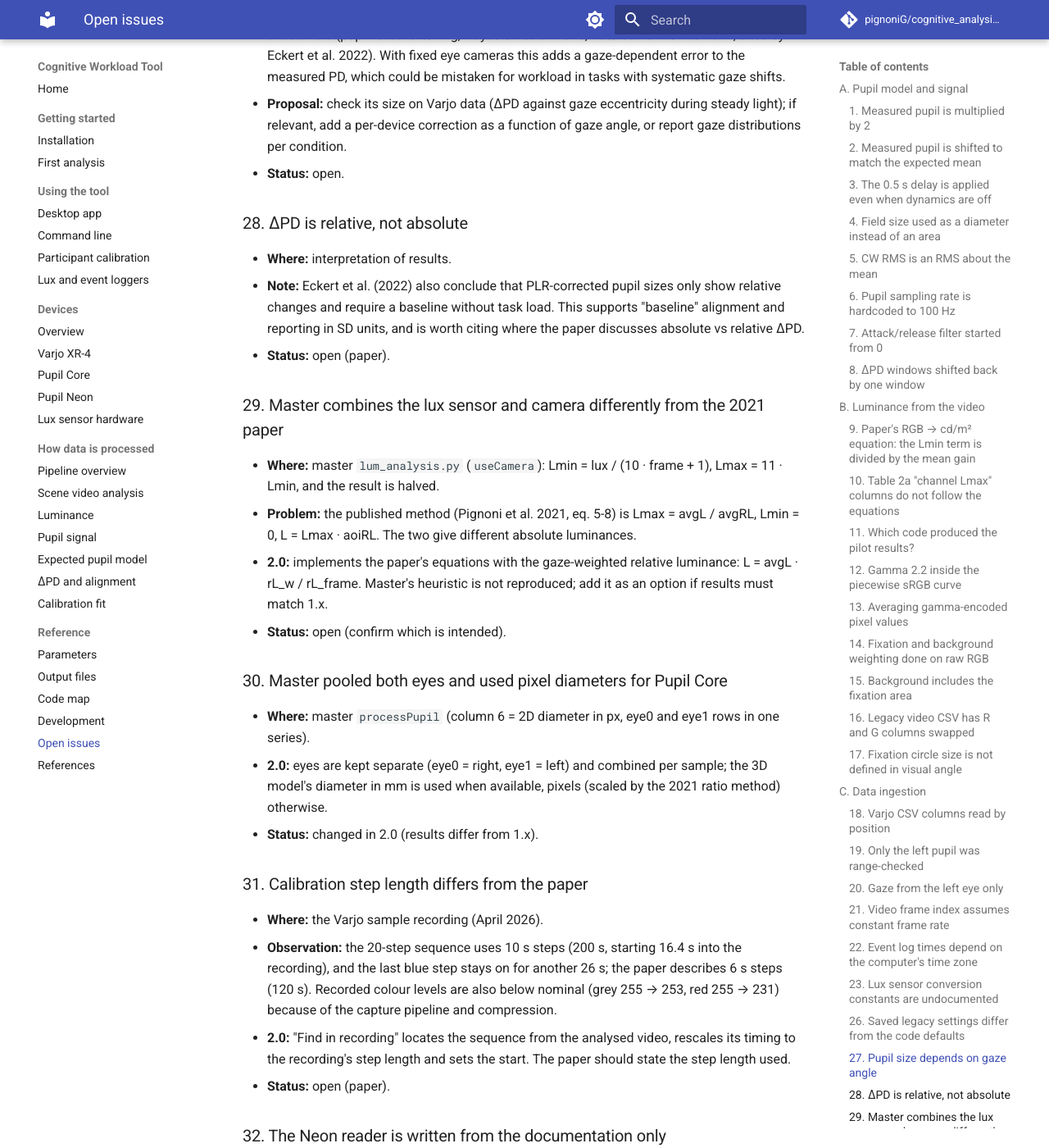
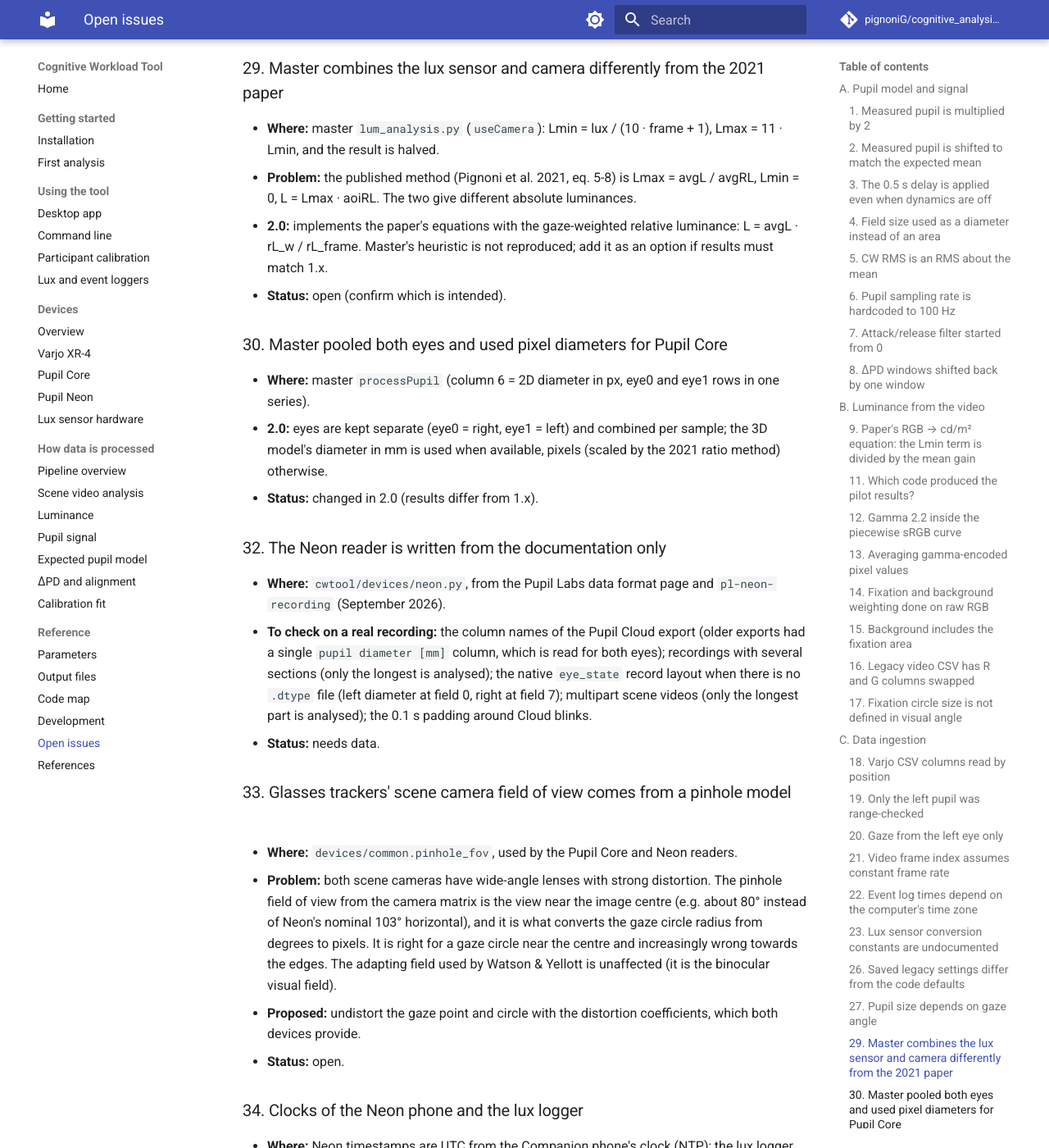
Before and after one commit to pignoniG/cognitive_analysis_tool, an MkDocs documentation site: the page built from docs/OPEN_ISSUES.md, in a window 1280 px wide and 1400 px high, scrolled down 10568 px. Shown: the whole window at 82% size. Built offline with MkDocs 1.6.1 and Material for MkDocs 9.7.7, drawn with Linux system fonts in a browser that asks for light colours; comment, search, counter and statistics services are not loaded; some of the changed text lies outside the part shown.

Commit message:
Remove the open issues about the paper text
Issues 10, 24, 25, 28 and 31 concern only the paper's wording, tables
and stated settings; they will be taken up when the paper is revised
and stay in this file's history. The other issues keep their numbers.
The ΔPD page cites Eckert et al. directly instead of issue 28.

```diff
--- a/docs/OPEN_ISSUES.md
+++ b/docs/OPEN_ISSUES.md
@@ -135,14 +138,6 @@
 - **Proposal:** apply the normalisation to the Lmax term only:
   L_px = Σ_C w_C · (Lmax · (c_C / c̄) · C_lin + Lmin · (1 − C_lin)).
 - **Status:** open.
-
-### 10. Table 2a "channel Lmax" columns do not follow the equations
-- **Where:** paper, Table 2a.
-- **Problem:** for participant a (Lmax 5000, gains 5 / 1.5 / 3), "Red Lmax" is 2631.6 = 5000 · 5 / 9.5,
-  i.e. Lmax · r_C / (r_C + g_C + b_C). From the equations, red's contribution at full red is
-  Lmax · r_C · 0.2126 / c̄ ≈ 1678 cd/m².
-- **Proposal:** recompute the columns from the equations, or relabel them as "share of Lmax".
-- **Status:** open (paper).
 
 ### 11. Which code produced the pilot results?
 - **Where:** legacy `colour_tools.manualRGBtoLuminanceClac`, used by `readCdm2Varjo`.
@@ -311,13 +306,6 @@
   per-device correction as a function of gaze angle, or report gaze distributions per condition.
 - **Status:** open.
 
-### 28. ΔPD is relative, not absolute
-- **Where:** interpretation of results.
-- **Note:** Eckert et al. (2022) also conclude that PLR-corrected pupil sizes only show relative changes and require a
-  baseline without task load. This supports "baseline" alignment and reporting in SD units, and is worth citing where
-  the paper discusses absolute vs relative ΔPD.
-- **Status:** open (paper).
-
 ### 29. Master combines the lux sensor and camera differently from the 2021 paper
 - **Where:** master `lum_analysis.py` (`useCamera`): Lmin = lux / (10 · frame + 1), Lmax = 11 · Lmin, and the
   result is halved.
@@ -332,15 +320,6 @@
 - **2.0:** eyes are kept separate (eye0 = right, eye1 = left) and combined per sample; the 3D model's diameter in mm
   is used when available, pixels (scaled by the 2021 ratio method) otherwise.
 - **Status:** changed in 2.0 (results differ from 1.x).
-
-### 31. Calibration step length differs from the paper
-- **Where:** the Varjo sample recording (April 2026).
-- **Observation:** the 20-step sequence uses 10 s steps (200 s, starting 16.4 s into the recording), and the last
-  blue step stays on for another 26 s; the paper describes 6 s steps (120 s). Recorded colour levels are also below
-  nominal (grey 255 → 253, red 255 → 231) because of the capture pipeline and compression.
-- **2.0:** "Find in recording" locates the sequence from the analysed video, rescales its timing to the recording's
-  step length and sets the start. The paper should state the step length used.
-- **Status:** open (paper).
 
 ### 32. The Neon reader is written from the documentation only
 - **Where:** `cwtool/devices/neon.py`, from the Pupil Labs data format page and `pl-neon-recording` (September 2026).
@@ -624,16 +603,3 @@
 - **2.0:** `model.REFERENCE_AGE`; removed from the parameters and the panel. Parameter files that still carry
   `reference_age` load (the field is ignored); only a file with a value other than 28.58 would give different results.
 - **Status:** fixed in 2.0.
-
-## D. Paper text
-
-### 24. Dynamics section: filter placement and stage count
-- The text says the luminance signal is pre-filtered, then that the filter "acts on the luminance, after it is
-  fed to the Watson and Yellott formula". The code filters the expected pupil diameter (after the formula),
-  which matches the attack/release description.
-- "Three stages are applied in sequence" but two are described (delay, attack/release). The third is presumably
-  the min–max normalisation, which is only a rescaling (the filter is unaffected by it).
-
-### 25. Default settings in Table 2b
-- The "default" stage uses Lmax = 200 cd/m² with unit gains, while the legacy defaults are gains 0.4 / 0.0 / 0.2
-  and Lmin = 0.02. State exactly which defaults the baseline used (2.0 uses unit gains).
```
Also changed, not shown: other parts of docs/OPEN_ISSUES.md (+3 -0 lines), docs/processing/delta-pd.md (+2 -1 lines).
